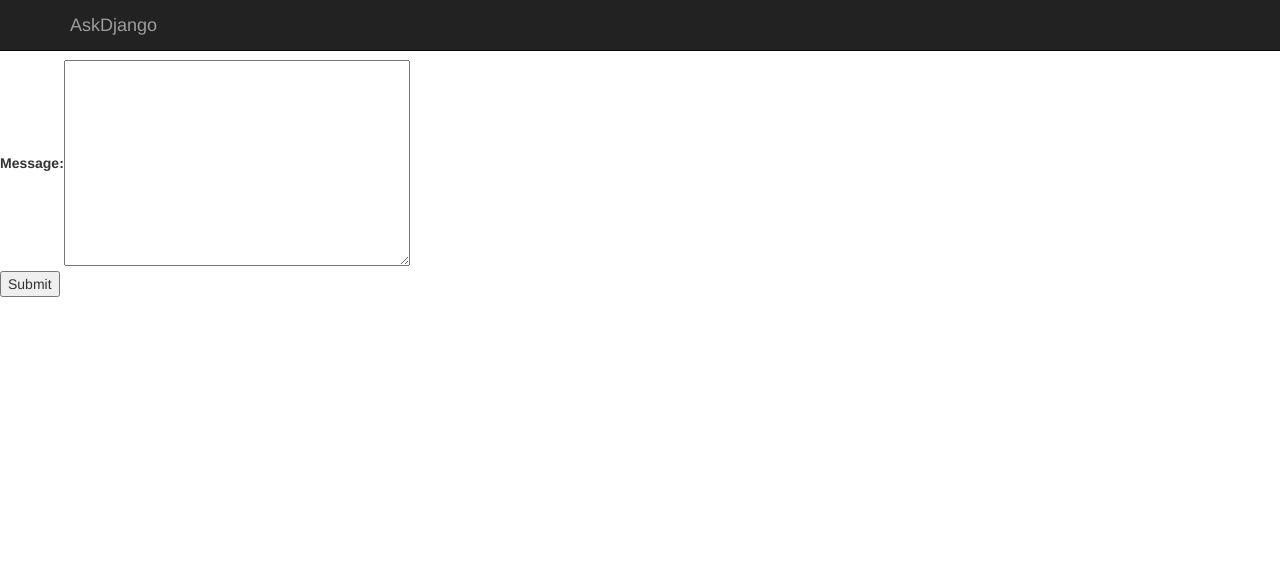
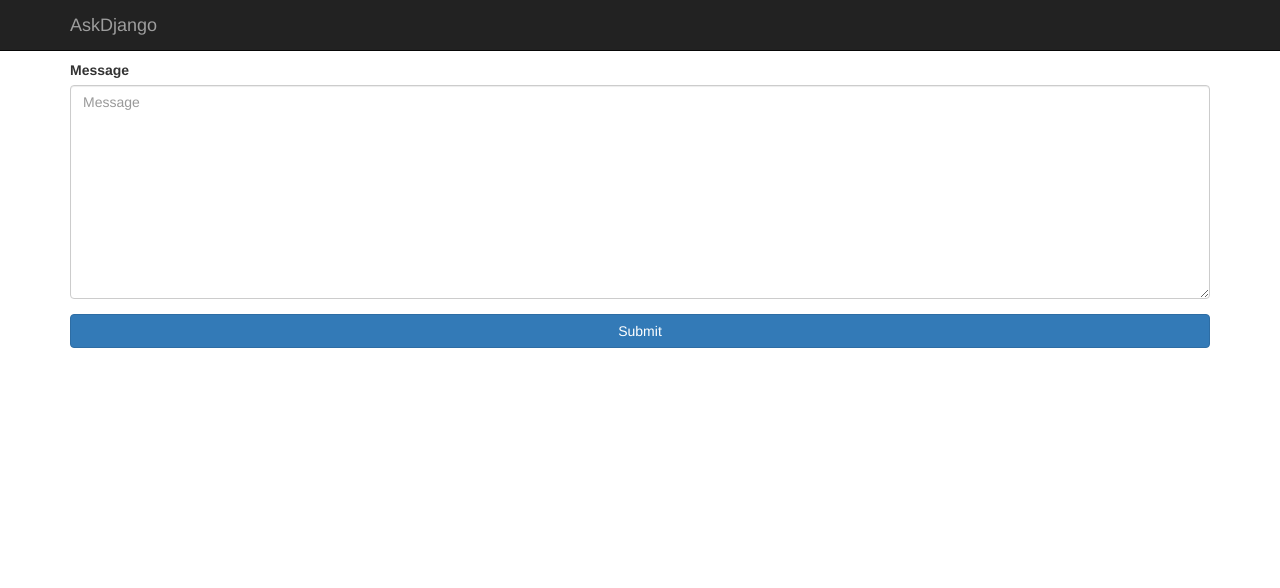
Before and after one commit to Chojiwon/nits-1st, a Django app: template django_projects/askdjango/blog/templates/blog/comment_form.html in a window 1280 px wide. Shown: the top 588 px of the page. Run offline with Django 3.2, Linux system fonts and the light colour scheme; the template is opened without the code that fills it: values that come from a table or form of the project are taken from there, others are empty; some libraries are stand-ins or nearby versions.

Commit message:
comment_form.html 에 django-bootstrap3 적용

```diff
--- a/django_projects/askdjango/askdjango/settings.py
+++ b/django_projects/askdjango/askdjango/settings.py
@@ -39,6 +39,7 @@ INSTALLED_APPS = [
     'django.contrib.messages',
     'django.contrib.staticfiles',
     'debug_toolbar',
+    'bootstrap3',
     'accounts',
     'blog',
     'dojo',
--- a/django_projects/askdjango/blog/templates/blog/comment_form.html
+++ b/django_projects/askdjango/blog/templates/blog/comment_form.html
@@ -1,11 +1,17 @@
 {% extends "blog/base.html" %}
+{% load bootstrap3 %}
 
 {% block content %}
-<form action="" method="post">
-    {% csrf_token %}
-    <table>
-        {{ form.as_table }}
-    </table>
-    <input type="submit" />
-</form>
+<div class="container">
+    <div class="row">
+        <div class="col-sm-12">
+            <form action="" method="post">
+                {% csrf_token %}
+                {% bootstrap_form form %}
+                <input type="submit" class="btn btn-primary btn-block" />
+            </form>
+        </div>
+    </div>
+</div>
+
 {% endblock %}
```
